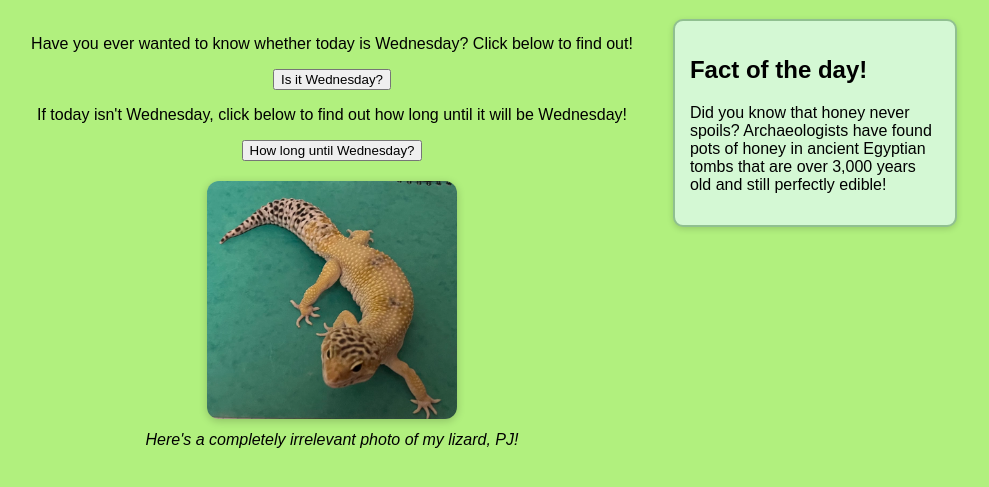
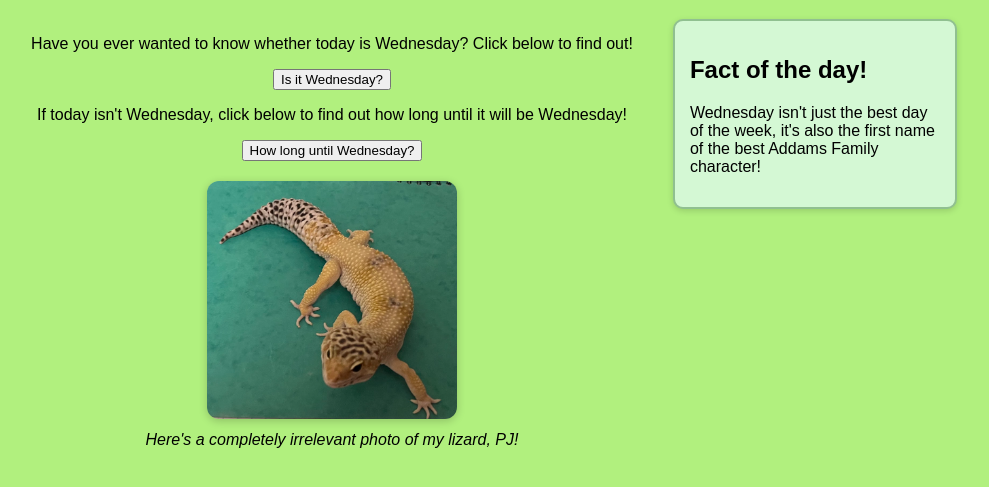
Before and after one commit to DaisyWelham/Websites, a plain HTML site: page Web1/index.html in a window 1280 px wide. Shown: the part 81-568 px from the top of the page, without its empty margins (146-1135 px from the left). Drawn offline with Linux system fonts and the light colour scheme.

Commit message:
Update index.html

```diff
--- a/Web1/index.html
+++ b/Web1/index.html
@@ -26,7 +26,7 @@
 
     <aside class="fact-box">
       <h2>Fact of the day!</h2>
-      <p>Did you know that honey never spoils? Archaeologists have found pots of honey in ancient Egyptian tombs that are over 3,000 years old and still perfectly edible!</p>
+      <p>Wednesday isn't just the best day of the week, it's also the first name of the best Addams Family character!</p>
     </aside>
   </div>
 
```
